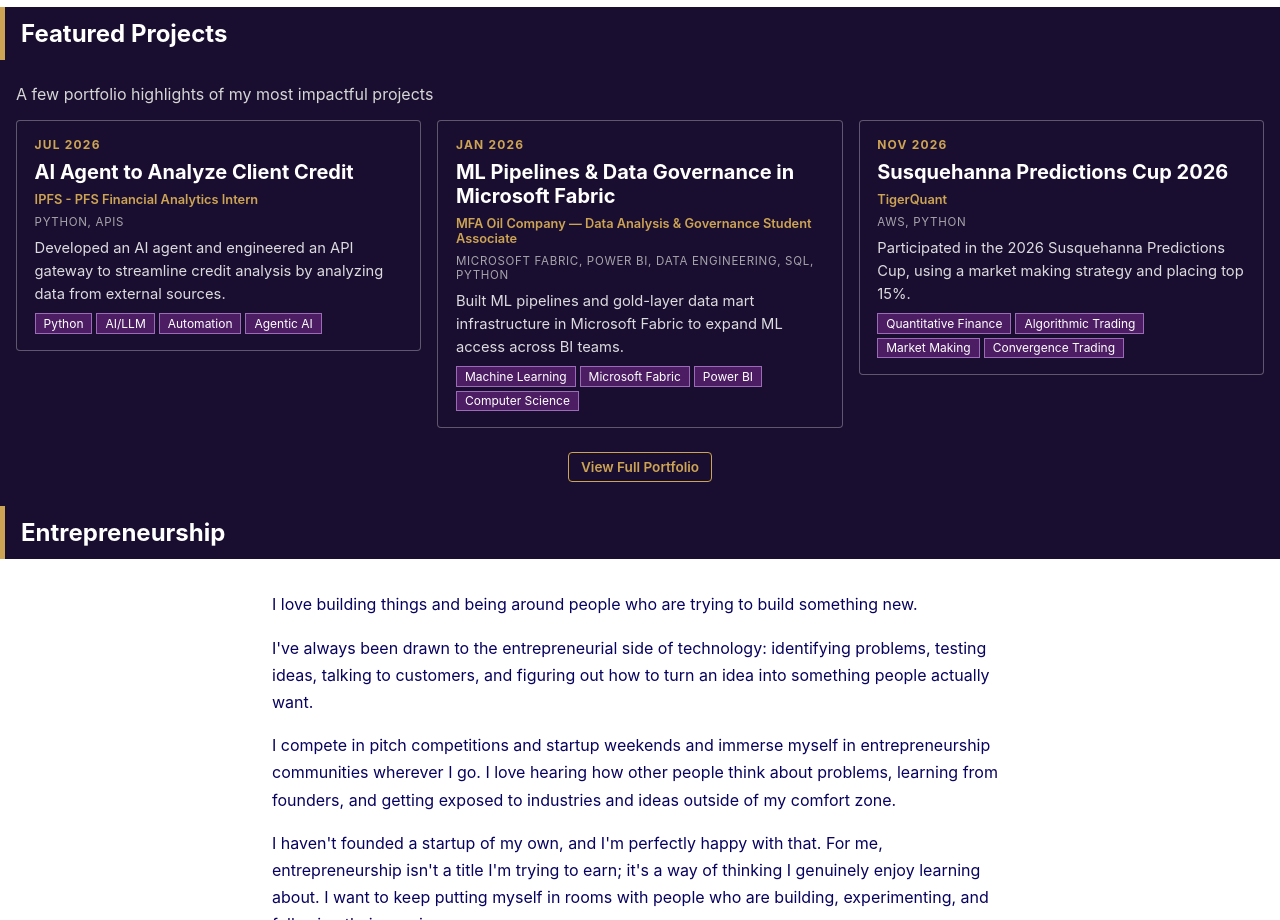
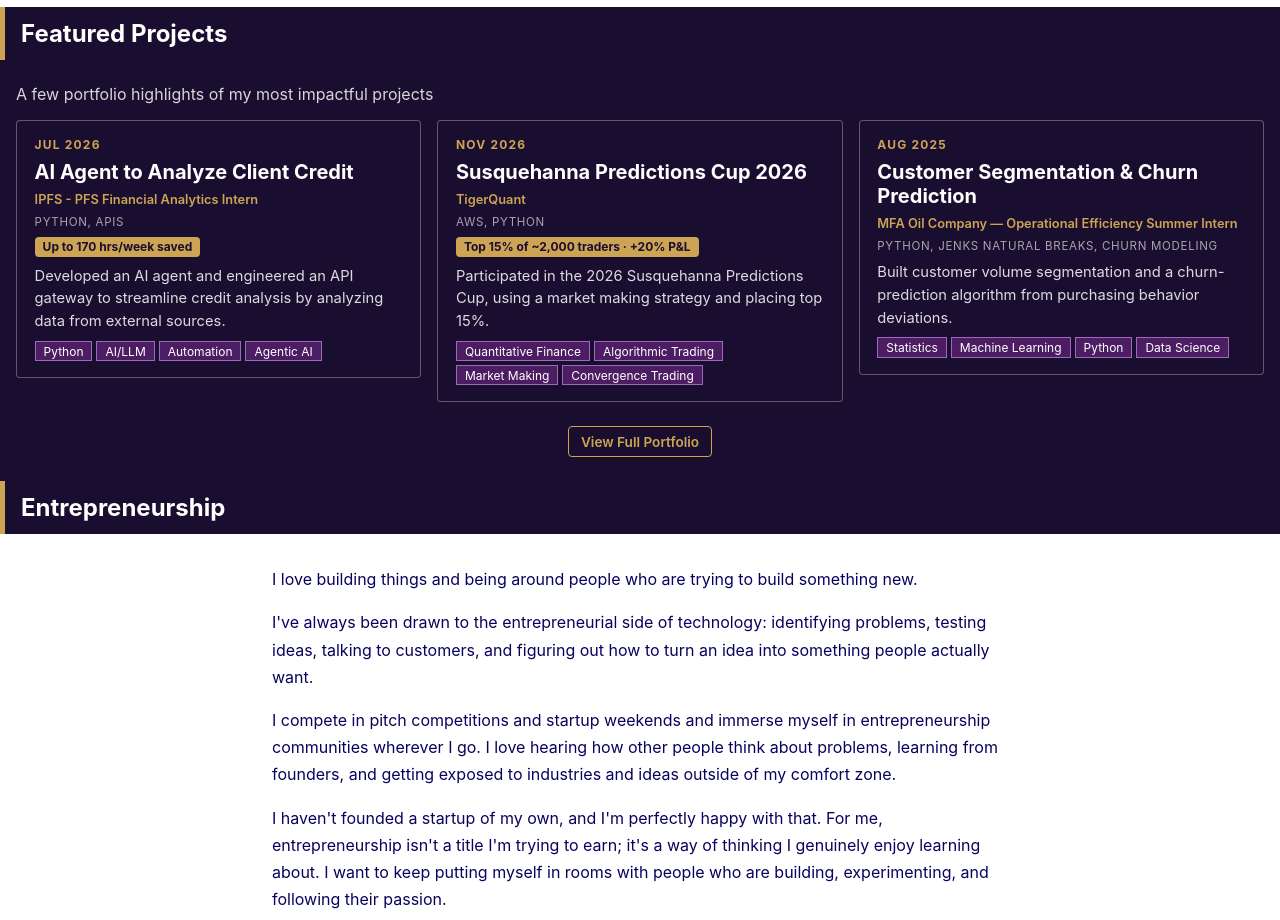
Before and after one commit to annamarkway/personal-website, a plain HTML site: page index.html in a window 1280 px wide. Shown: the part 1835-2755 px from the top of the page. Drawn offline with Linux system fonts and the light colour scheme.

Commit message:
Share card rendering via cards.js; add featured flag and result badges
Projects marked "featured": true in portfolio.json show on the homepage
(falling back to top impact_score), and an optional "result" field
renders as a badge.

```diff
--- /dev/null
+++ b/cards.js
@@ -0,0 +1,38 @@
+// Shared helpers for rendering portfolio cards (used by home.js and portfolio.js).
+
+function formatDate(dateStr) {
+  const d = new Date(dateStr + 'T00:00:00');
+  return d.toLocaleDateString('en-US', { year: 'numeric', month: 'short' });
+}
+
+function el(tag, className, text) {
+  const node = document.createElement(tag);
+  if (className) node.className = className;
+  if (text !== undefined) node.innerText = text;
+  return node;
+}
+
+// Builds the inner card element. Callers wrap it in a link or append actions.
+function buildCard(item) {
+  const card = el('div', 'portfolio-card');
+
+  card.appendChild(el('p', 'portfolio-card-date', formatDate(item.date)));
+
+  const header = el('div', 'portfolio-card-header');
+  header.appendChild(el('div', 'portfolio-card-title', item.title));
+  if (item.status) header.appendChild(el('span', 'portfolio-status-badge', item.status));
+  card.appendChild(header);
+
+  card.appendChild(el('div', 'portfolio-card-context', item.context || ''));
+  card.appendChild(el('div', 'portfolio-card-meta', (item.tech_stack || []).join(', ')));
+
+  if (item.result) card.appendChild(el('p', 'portfolio-card-result', item.result));
+
+  card.appendChild(el('p', 'portfolio-card-desc', item.short_description));
+
+  const tagRow = el('div', 'portfolio-tag-row');
+  (item.tags || []).forEach(t => tagRow.appendChild(el('span', 'portfolio-tag', t)));
+  card.appendChild(tagRow);
+
+  return card;
+}
--- a/home.js
+++ b/home.js
@@ -1,65 +1,20 @@
-function formatDate(dateStr) {
-  const d = new Date(dateStr + 'T00:00:00');
-  return d.toLocaleDateString('en-US', { year: 'numeric', month: 'short' });
-}
-
+// Featured projects on the homepage. Projects with "featured": true in
+// portfolio.json are shown; if none are marked, the top 3 by impact_score are used.
 async function loadFeaturedProjects() {
   const grid = document.getElementById('featured-projects-grid');
   if (!grid) return;
 
   const resp = await fetch('portfolio.json');
   const items = await resp.json();
-  const featured = [...items].sort((a, b) => b.impact_score - a.impact_score).slice(0, 3);
+  const byImpact = [...items].sort((a, b) => b.impact_score - a.impact_score);
+  const marked = byImpact.filter(i => i.featured);
+  const featured = marked.length ? marked : byImpact.slice(0, 3);
 
   grid.innerHTML = '';
   featured.forEach(item => {
-    const link = document.createElement('a');
-    link.className = 'portfolio-card-link';
-    link.href = 'portfolio.html';
-
-    const card = document.createElement('div');
-    card.className = 'portfolio-card';
-
-    const date = document.createElement('p');
-    date.className = 'portfolio-card-date';
-    date.innerText = formatDate(item.date);
-
-    const header = document.createElement('div');
-    header.className = 'portfolio-card-header';
-
-    const title = document.createElement('div');
-    title.className = 'portfolio-card-title';
-    title.innerText = item.title;
-    header.appendChild(title);
-
-    const context = document.createElement('div');
-    context.className = 'portfolio-card-context';
-    context.innerText = item.context || '';
-
-    const meta = document.createElement('div');
-    meta.className = 'portfolio-card-meta';
-    meta.innerText = item.tech_stack.join(', ');
-
-    const desc = document.createElement('p');
-    desc.className = 'portfolio-card-desc';
-    desc.innerText = item.short_description;
-
-    const tagRow = document.createElement('div');
-    tagRow.className = 'portfolio-tag-row';
-    item.tags.forEach(t => {
-      const chip = document.createElement('span');
-      chip.className = 'portfolio-tag';
-      chip.innerText = t;
-      tagRow.appendChild(chip);
-    });
-
-    card.appendChild(date);
-    card.appendChild(header);
-    card.appendChild(context);
-    card.appendChild(meta);
-    card.appendChild(desc);
-    card.appendChild(tagRow);
-    link.appendChild(card);
+    const link = el('a', 'portfolio-card-link');
+    link.href = 'portfolio.html?project=' + encodeURIComponent(item.id);
+    link.appendChild(buildCard(item));
     grid.appendChild(link);
   });
 }
--- a/index.html
+++ b/index.html
@@ -145,6 +145,7 @@
         <p>I am currently on the executive board of Claude Builder Club, an organization on campus dedicated to helping students learn how to effectively and ethically use AI in their academics and future career.</p>
     </section>
 
+    <script src="cards.js"></script>
     <script src="home.js"></script>
     <script src="insect.js"></script>
 </body>
--- a/portfolio.json
+++ b/portfolio.json
@@ -59,6 +59,7 @@
     "tech_stack": ["Claude API"],
     "date": "2026-05-01",
     "impact_score": 2,
+    "result": "2nd place",
     "attachments": []
   },
   {
@@ -71,6 +72,8 @@
     "tech_stack": ["Python", "APIs"],
     "date": "2026-07-01",
     "impact_score": 9,
+    "featured": true,
+    "result": "Up to 170 hrs/week saved",
     "attachments": []
   },
   {
@@ -83,6 +86,7 @@
     "tech_stack": ["Python", "Jenks Natural Breaks", "Churn Modeling"],
     "date": "2025-08-01",
     "impact_score": 8,
+    "featured": true,
     "attachments": []
   },
   {
@@ -95,6 +99,7 @@
     "tech_stack": ["Python", "Regression Analysis"],
     "date": "2025-08-01",
     "impact_score": 8,
+    "result": "Used by 142 BU managers",
     "attachments": []
   },
   {
@@ -107,6 +112,7 @@
     "tech_stack": ["Power BI", "Data Analysis", "SQL"],
     "date": "2025-08-01",
     "impact_score": 7,
+    "result": "Used daily by 160+ managers",
     "attachments": []
   },
   {
@@ -131,6 +137,8 @@
     "tech_stack": ["AWS", "Python"],
     "date": "2026-11-04",
     "impact_score": 9,
+    "featured": true,
+    "result": "Top 15% of ~2,000 traders \u00b7 +20% P&L",
     "attachments": []
   }
 ]
--- a/style.css
+++ b/style.css
@@ -897,6 +897,16 @@ p {
     overflow: hidden;
 }
 
+.portfolio-card-result {
+    align-self: flex-start;
+    color: var(--dark_blue_purple);
+    background-color: var(--gold);
+    border-radius: .25rem;
+    padding: .15rem .5rem;
+    font-size: .75rem;
+    font-weight: 700;
+}
+
 @media (max-width: 768px) {
     .top-nav-bar {
         font-size: 1.1rem;
```
